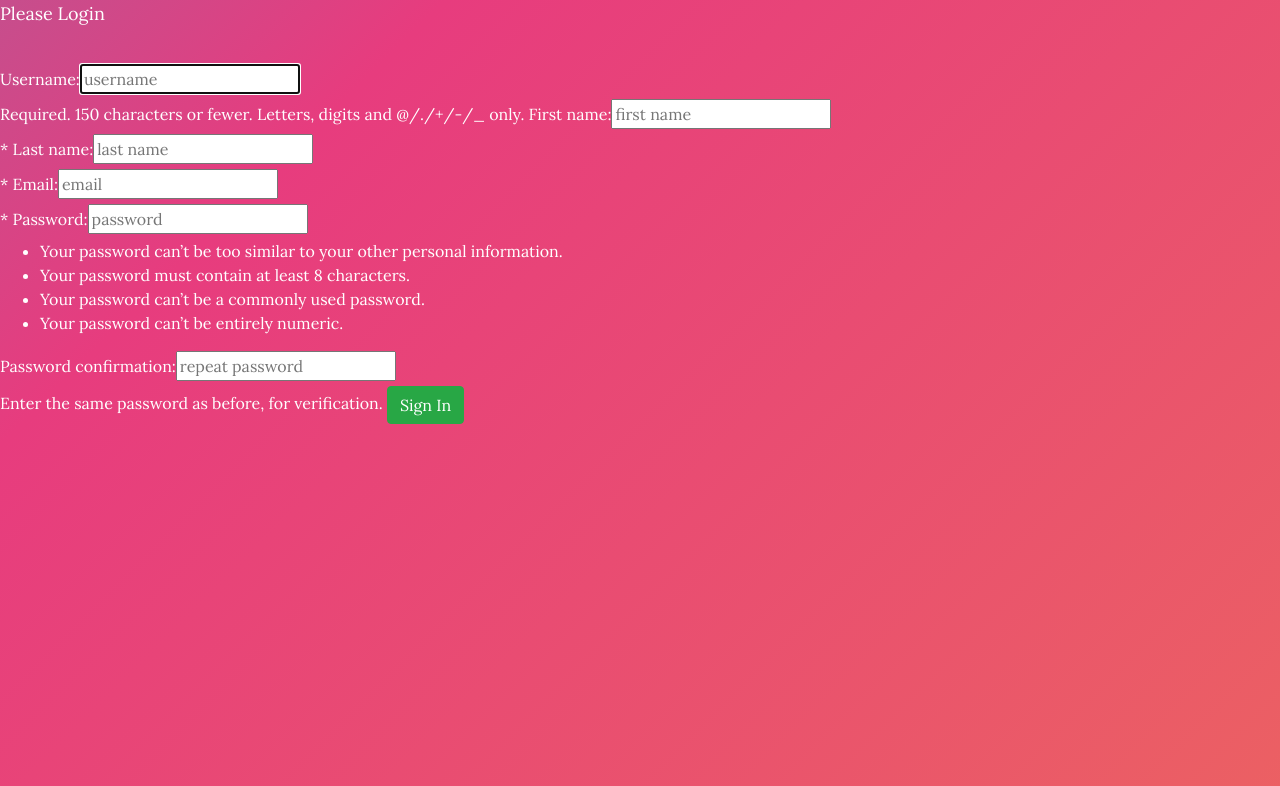
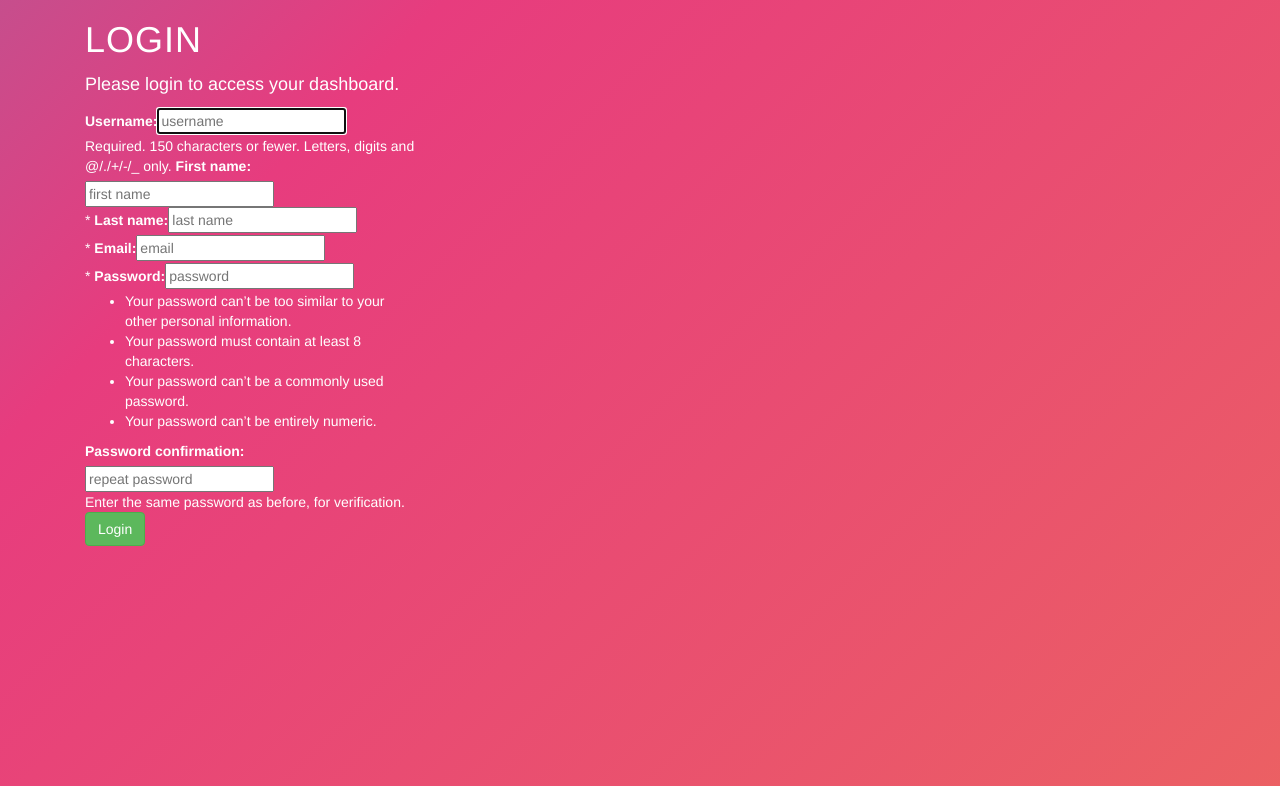
Before and after one commit to SierraSarver/capstone-project, a Django app: template templates/serenity/login-form.html in a window 1280 px wide. Shown: the top 786 px of the page. Run offline with Django 3.2, Linux system fonts and the light colour scheme; the template is opened without the code that fills it: values that come from a table or form of the project are taken from there, others are empty; some libraries are stand-ins or nearby versions.

Commit message:
Updated working files

```diff
--- a/serenity/urls.py
+++ b/serenity/urls.py
@@ -21,19 +21,19 @@ from django.contrib.auth.views import LoginView, LogoutView
 from .views import landing_page, signup_view
 
 urlpatterns = [
-    # Admin Url
-    url(r'^admin/', admin.site.urls),
-    # Includes all url's from user subapp?
-    url(r'^user/', include('user.urls')),
-    # Url for landing page
-    url(r'^$', landing_page, name="landing_page"),
-    # Url for login template view
-    url(r'login$',
+    # Admin path
+    path("admin/", admin.site.urls),
+    # Includes all url's from user subapp path
+    path("user/", include('user.urls')),
+    # Path for landing page
+    path("", landing_page, name="landing_page"),
+    # Path for login
+    path("login/",
         LoginView.as_view(template_name="serenity/login-form.html"),
         name="user_login"),
-    # Url for logging out
-    url(r'logout$',
+    # Path for logout
+    path("logout/",
         LogoutView.as_view(),
         name="user_logout"),
-    path("signup/", signup_view, name = "signup_view")
+    path("signup/", signup_view, name="user_signup")
 ]
--- a/templates/serenity/landing-page.html
+++ b/templates/serenity/landing-page.html
@@ -12,10 +12,10 @@ Landing Page
 {% block content %}
   <div class="landing-page">
     <h1 class="logo">Serenity</h1>
-    <button class="signup" href="">Sign Up</button>
+    <button class="signup"><a class="button" href="{% url 'user_signup' %}">Signup</button>
     <button class="login"><a class="button" href="{% url 'user_login' %}">Login</a></button>
     <p>
-      <a class = "link" href="{% url 'user_login' %}">Support</a>
+      <a class = "link" href="">Support</a>
     </p>
   </div>
 
--- a/templates/serenity/login-form.html
+++ b/templates/serenity/login-form.html
@@ -1,19 +1,25 @@
 {% extends "base.html" %}
+{% load staticfiles %}
+
+{% block style %}
+<link href="{% static 'user/css/login.css' %}" rel="stylesheet">
+<link href="https://maxcdn.bootstrapcdn.com/bootstrap/3.3.7/css/bootstrap.min.css" rel="stylesheet" integrity="sha384-BVYiiSIFeK1dGmJRAkycuHAHRg32OmUcww7on3RYdg4Va+PmSTsz/K68vbdEjh4u" crossorigin="anonymous">
+{% endblock %}
 
 {% block title %}
 Login
 {% endblock %}
 
 {% block content %}
-  <form role="form"
-        action="{% url 'user_login' %}"
-        method="post">
-    {% csrf_token %}
-
-    <p>Please Login</p>
+  <div class="container">
+    <h1>Login</h1>
+    <p>Please login to access your dashboard.</p>
+    <div style="width:30%">
+    <form role="form" action="{% url 'user_login' %}" method="post">
+      {% csrf_token %}
 
     {{form}}
 
-    <button type="submit" class="btn btn-success">Sign In</button>
+    <button type="submit" class="btn btn-success">Login</button>
   </form>
 {% endblock %}
--- a/user/static/user/css/signup.css
+++ b/user/static/user/css/signup.css
@@ -0,0 +1,3 @@
+.container {
+  background: blue;
+}
--- a/user/urls.py
+++ b/user/urls.py
@@ -1,14 +1,15 @@
 from django.conf.urls import url
+from django.urls import path
 
 from .views import dashboard, music, meditation, mood
 
 urlpatterns = [
     # Dashboard url
-    url(r'dashboard$', dashboard, name="dashboard"),
+    path("dashboard/", dashboard, name="dashboard"),
     # Music url
-    url(r'music$', music, name="music"),
+    path("music/", music, name="music"),
     # Meditation url
-    url(r'meditation$', meditation, name="meditation"),
+    path("meditation/", meditation, name="meditation"),
     # Mood url
-    url(r'mood$', mood, name="mood")
+    path("mood/", mood, name="mood")
 ]
```
Also changed, not shown: templates/serenity/signup-form.html (+4 -10 lines), db.sqlite3.
